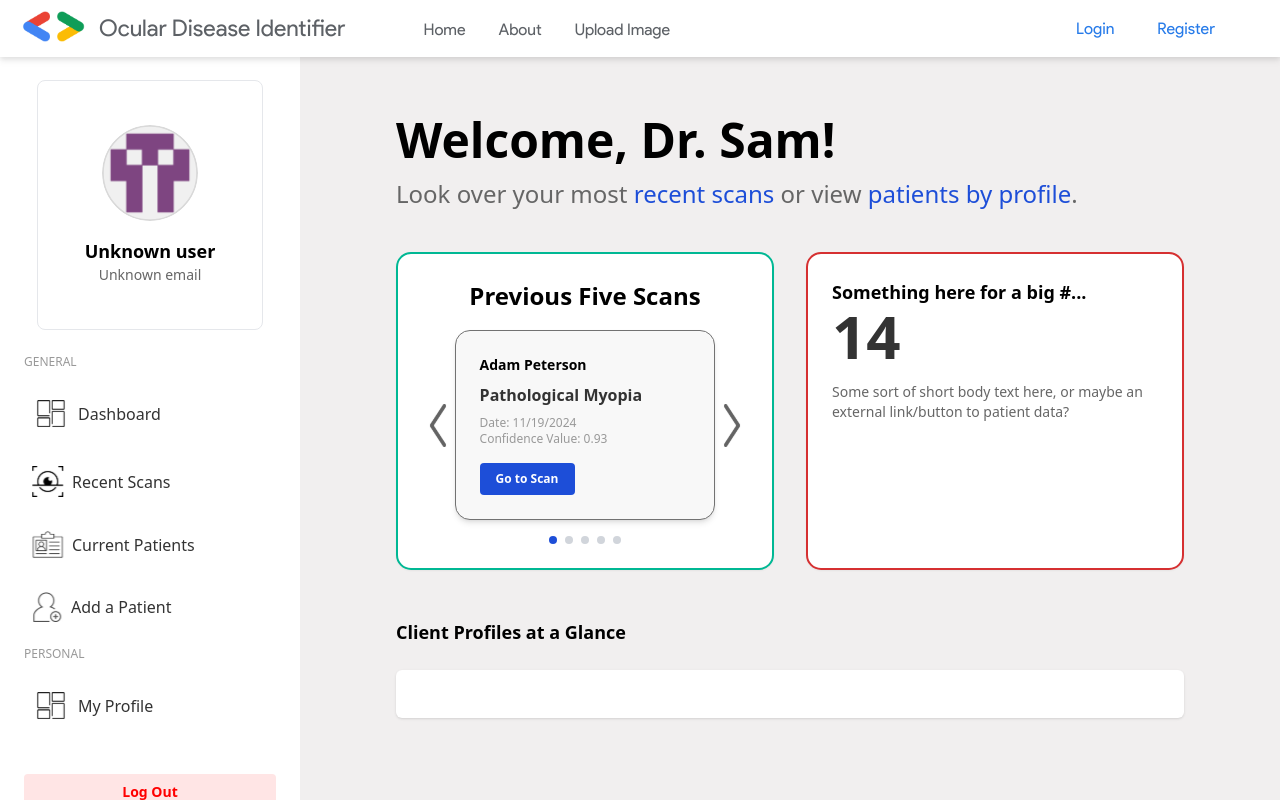
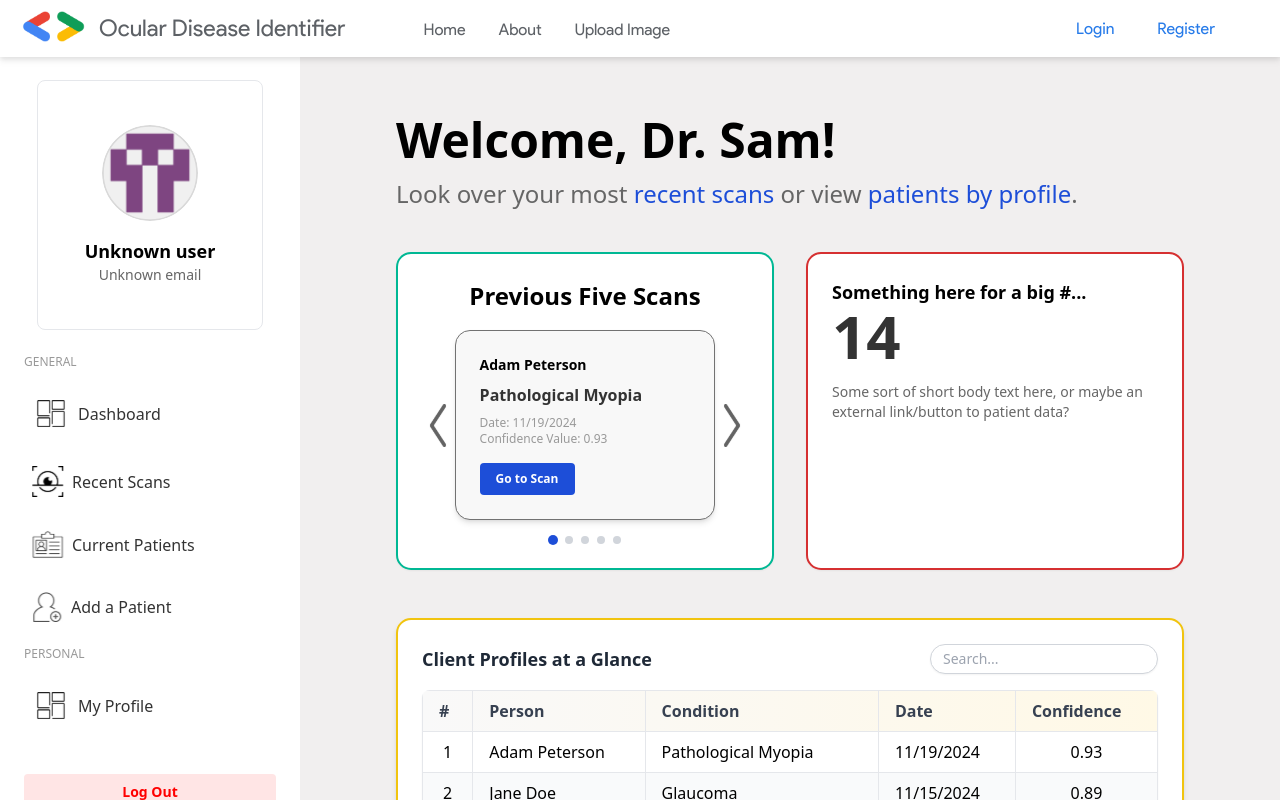
Before and after one commit to DSC-McMaster-U/Ocular-Disease-Identifier, a React (Vite) app in the folder frontend/: page /user/dashboard in a window 1280 px wide. Shown: the top 800 px of the page. Built offline with nearby package versions, Linux system fonts and the light colour scheme.

Commit message:
Added table with search capabilities

```diff
--- a/frontend/src/Components/Card.tsx
+++ b/frontend/src/Components/Card.tsx
@@ -1,17 +1,11 @@
 import React from "react";
+import { Patient } from "../Models/patient";
 
-interface CardProps {
-  person: string;
-  title: string;
-  date: string;
-  confidence: number;
-}
-
-const Card = ({ person, title, date, confidence }: CardProps) => {
+const Card = ({ person, condition, date, confidence }: Patient) => {
   return (
     <div className="bg-[#F8F8F8] rounded-[15px] shadow-md border border-[#727272] p-6 w-[80%]">
       <p className="text-sm font-bold">{person}</p>
-      <p className="text-base font-semibold text-[#333333] mt-2">{title}</p>
+      <p className="text-base font-semibold text-[#333333] mt-2">{condition}</p>
       <p className="text-xs text-[#999999] mt-2">Date: {date}</p>
       <p className="text-xs text-[#999999]">Confidence Value: {confidence}</p>
       <button className="mt-4 px-4 py-2 bg-[#1D4ED8] text-white text-xs font-semibold rounded">
--- /dev/null
+++ b/frontend/src/Components/Table.tsx
@@ -0,0 +1,93 @@
+import React, { useState } from "react";
+import { Patient } from "../Models/patient";
+
+const Table: React.FC<{ patients: Patient[] }> = ({ patients }) => {
+  const [searchTerm, setSearchTerm] = useState<string>("");
+
+  const filteredPatients = patients.filter((patient) =>
+    patient.person.toLowerCase().includes(searchTerm.toLowerCase())
+  );
+  return (
+    <div className="bg-white rounded-[15px] border-2 border-[#F1C40F] p-6 shadow-md w-full  mx-auto">
+      {/* Title Row with Search */}
+      <div className="flex items-center justify-between mb-4">
+        <h2 className="text-lg font-bold text-gray-800">
+          Client Profiles at a Glance
+        </h2>
+        <input
+          type="text"
+          placeholder="Search..."
+          value={searchTerm}
+          onChange={(e) => setSearchTerm(e.target.value)}
+          className="px-3 py-1 text-sm border border-gray-300 rounded-full shadow-sm focus:outline-none focus:ring-2 focus:ring-[#F1C40F]"
+        />
+      </div>
+
+      {/* Table */}
+      <div className="overflow-x-auto rounded-lg shadow-sm">
+        <table className="min-w-full border-collapse">
+          {/* Table Header */}
+          <thead>
+            <tr className="bg-gradient-to-r from-[#F9F9F9] to-[#FFF9E6] text-gray-700">
+              <th className="px-4 py-2 border border-gray-200 text-left font-semibold">
+                #
+              </th>
+              <th className="px-4 py-2 border border-gray-200 text-left font-semibold">
+                Person
+              </th>
+              <th className="px-4 py-2 border border-gray-200 text-left font-semibold">
+                Condition
+              </th>
+              <th className="px-4 py-2 border border-gray-200 text-left font-semibold">
+                Date
+              </th>
+              <th className="px-4 py-2 border border-gray-200 text-left font-semibold">
+                Confidence
+              </th>
+            </tr>
+          </thead>
+          {/* Table Body */}
+          <tbody>
+            {filteredPatients.map((patient, index) => (
+              <tr
+                key={index}
+                className={`${
+                  index % 2 === 0 ? "bg-white" : "bg-gray-50"
+                } hover:bg-[#FFF9E6]`}
+              >
+                <td className="px-4 py-2 border border-gray-200 text-center font-medium">
+                  {index + 1}
+                </td>
+                <td className="px-4 py-2 border border-gray-200">
+                  {patient.person}
+                </td>
+                <td className="px-4 py-2 border border-gray-200">
+                  {patient.condition}
+                </td>
+                <td className="px-4 py-2 border border-gray-200">
+                  {patient.date}
+                </td>
+                <td className="px-4 py-2 border border-gray-200 text-center">
+                  {patient.confidence.toFixed(2)}
+                </td>
+              </tr>
+            ))}
+            {/* No Results Row */}
+            {filteredPatients.length === 0 && (
+              <tr>
+                <td
+                  colSpan={5}
+                  className="px-4 py-2 border border-gray-200 text-center text-gray-500"
+                >
+                  No patients found.
+                </td>
+              </tr>
+            )}
+          </tbody>
+        </table>
+      </div>
+    </div>
+  );
+};
+
+export default Table;
--- a/frontend/src/Components/UserDashboard.tsx
+++ b/frontend/src/Components/UserDashboard.tsx
@@ -8,17 +8,15 @@ import rightArrow from "../vendor/img/UserDashboard/right_arrow.svg";
 import leftArrow from "../vendor/img/UserDashboard/left_arrow.svg";
 import { Profile } from "../Models/user";
 import { useState } from "react";
+import { Patient } from "../Models/patient";
 import Card from "./Card";
+import Table from "./Table";
 
 const UserDashboard = () => {
   const [profile, setProfile] = useState<Profile | null>(null);
+
   //Temperary placeholder data for recent scans
-  const scans: {
-    person: string;
-    condition: string;
-    date: string;
-    confidence: number;
-  }[] = [
+  const scans: Patient[] = [
     {
       person: "Adam Peterson",
       condition: "Pathological Myopia",
@@ -174,7 +172,7 @@ const UserDashboard = () => {
                 {/* Card Content */}
                 <Card
                   person={scans[currentIndex].person}
-                  title={scans[currentIndex].condition}
+                  condition={scans[currentIndex].condition}
                   date={scans[currentIndex].date}
                   confidence={scans[currentIndex].confidence}
                 ></Card>
@@ -193,8 +191,10 @@ const UserDashboard = () => {
                 {scans.map((_, index) => (
                   <span
                     key={index}
-                    className={`h-2 w-2 rounded-full ${
-                      currentIndex === index ? "bg-[#1D4ED8]" : "bg-gray-300"
+                    className={`h-2 w-2 rounded-full transition-all duration-300 ${
+                      currentIndex === index
+                        ? "bg-[#1D4ED8] scale-125"
+                        : "bg-gray-300 scale-100"
                     }`}
                   ></span>
                 ))}
@@ -214,10 +214,7 @@ const UserDashboard = () => {
           </div>
           {/* Bottom Section */}
           <div className="mt-12">
-            <h2 className="text-lg font-bold">Client Profiles at a Glance</h2>
-            <div className="mt-6 bg-[#FFFFFF] rounded-md shadow p-6">
-              {/* Placeholder for table or content */}
-            </div>
+            <Table patients={scans}></Table>
           </div>
         </main>
       </div>
--- /dev/null
+++ b/frontend/src/Models/patient.ts
@@ -0,0 +1,6 @@
+export interface Patient {
+  person: string;
+  condition: string;
+  date: string;
+  confidence: number;
+}
```
